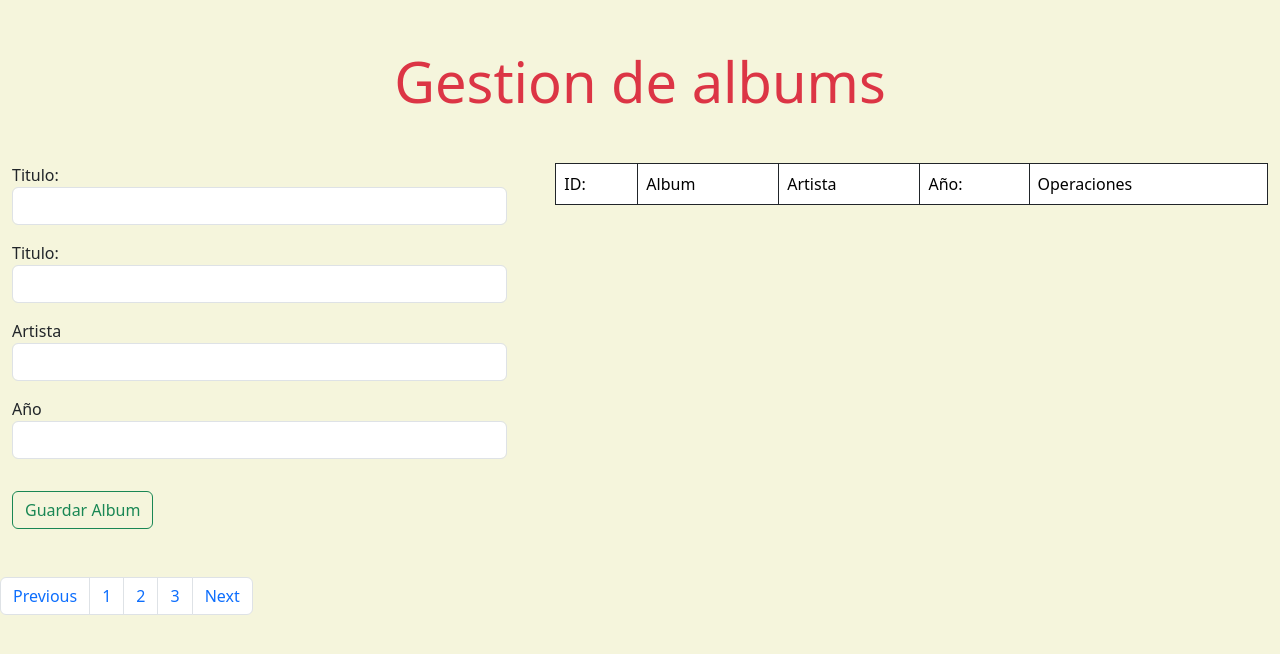
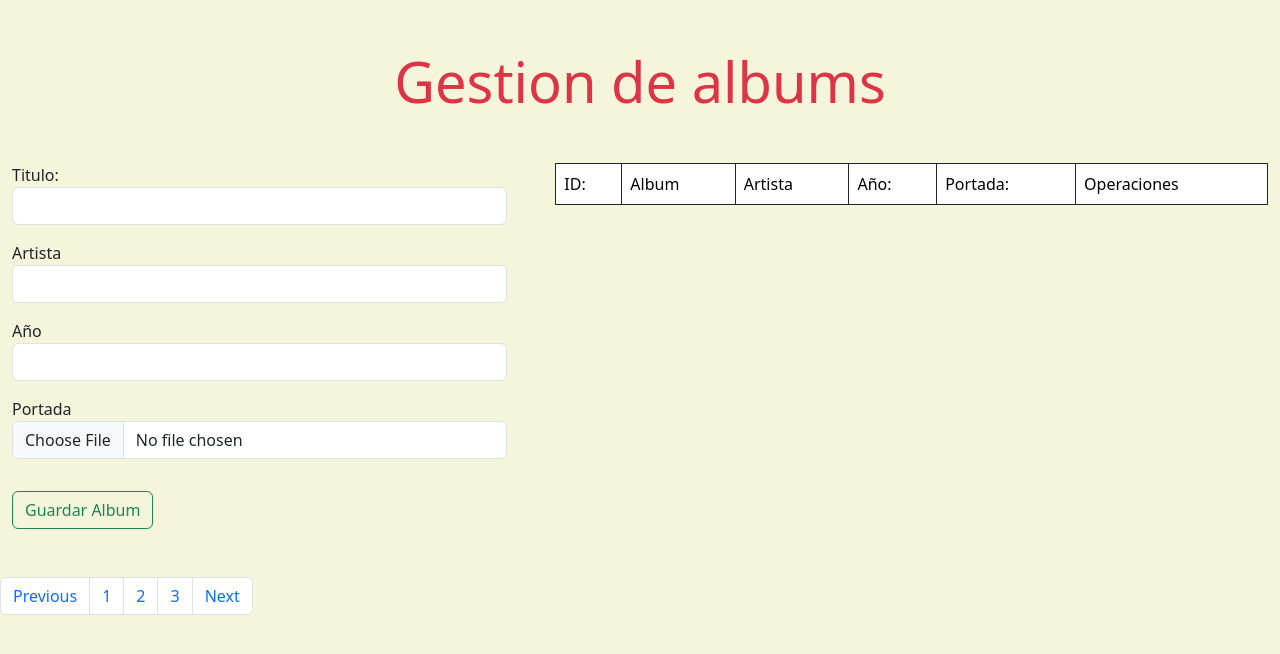
Before and after one commit to cristopher-loyola/POO195, a Flask app: page / in a window 1280 px wide. Shown: the part 56-710 px from the top of the page. Run offline with Flask 3, Linux system fonts and the light colour scheme; data that the repository does not hold is empty; some libraries are stand-ins or nearby versions.

Commit message:
practica terminada

```diff
--- a/vistas/app.py
+++ b/vistas/app.py
@@ -1,28 +1,38 @@
-from flask import Flask, request, render_template, url_for, redirect, flash
+from flask import Flask, request, render_template, redirect, url_for, flash
 from flask_mysqldb import MySQL
+import os
+from werkzeug.utils import secure_filename
+from flask import send_from_directory
 
 app = Flask(__name__)
 app.config['MYSQL_HOST'] = 'localhost'
 app.config['MYSQL_USER'] = 'root'
 app.config['MYSQL_PASSWORD'] = ''
 app.config['MYSQL_DB'] = 'bdflask'
-
+app.config['UPLOAD_FOLDER'] = 'C:/Users/USUARIO/Downloads/pruebas flask/POO195/vistas/static/uploads'
 app.secret_key = 'mysecretkey'
+app.config['ALLOWED_EXTENSIONS'] = {'png', 'jpg'}
 
 mysql = MySQL(app)
 
-# Manejo de excepciones
+def allowed_file(filename):
+    return '.' in filename and filename.rsplit('.', 1)[1].lower() in app.config['ALLOWED_EXTENSIONS']
+
+@app.route('/uploads/<filename>')
+def uploaded_file(filename):
+    return send_from_directory(app.config['UPLOAD_FOLDER'], filename)
+
 @app.errorhandler(404)
-def paginano(e):
-    return 'Revisar tu sintaxis: No encontré nada'
+def pagina_no_encontrada(e):
+    return 'Revisa tu sintaxis: No encontré nada'
 
 @app.route('/')
 def index():
     try:
-        cursor = mysql.connection.cursor()
-        cursor.execute('SELECT * FROM albums')
-        consultaA = cursor.fetchall()
-        print(consultaA)
+        with mysql.connection.cursor() as cursor:
+            cursor.execute('SELECT * FROM albums')
+            consultaA = cursor.fetchall()
+
         return render_template('index.html', albums=consultaA)
     except Exception as e:
         print(e)
@@ -31,28 +41,33 @@ def index():
 @app.route('/GuardarAlbum', methods=['POST'])
 def guardarAlbum():
     if request.method == 'POST':
-        try:
-            Fnombre = request.form['txtTitulo']
-            Fartista = request.form['txtArtista']
-            Fanio = request.form['txtAnio']
+        Ftitulo = request.form['txtTitulo']
+        Fartista = request.form['txtArtista']
+        Fanio = request.form['txtAnio']
+        file = request.files['portada']
 
-            # Enviamos a la BD
+        if file and allowed_file(file.filename):
+            filename = secure_filename(file.filename)
+            file.save(os.path.join(app.config['UPLOAD_FOLDER'], filename)) # Guardar archivo en la ruta especificada
+
             cursor = mysql.connection.cursor()
-            cursor.execute('INSERT INTO albums(titulo, artista, anio) VALUES(%s, %s, %s)', (Fnombre, Fartista, Fanio))
+            cursor.execute('INSERT INTO albums(titulo, artista, anio, portada) VALUES(%s, %s, %s, %s)', (Ftitulo, Fartista, Fanio, filename))
             mysql.connection.commit()
-            flash('Álbum guardado correctamente')
-            return redirect(url_for('index'))
+            flash('Álbum guardado correctamente', 'success')
+        else:
+            cursor = mysql.connection.cursor()
+            cursor.execute('INSERT INTO albums(titulo, artista, anio, portada) VALUES(%s, %s, %s, %s)', (Ftitulo, Fartista, Fanio, None))
+            mysql.connection.commit()
+            flash('Error al guardar el álbum: ' + str(e), 'error')
 
-        except Exception as e:
-            flash('Error al guardar el álbum: ' + str(e))
-            return redirect(url_for('index'))
+        return redirect(url_for('index'))
 
 @app.route('/editar/<id>')
 def editar(id):
-    cur= mysql.connection.cursor()
-    cur.execute('select * from albums where idAlbum=%s',[id])
-    albumE= cur.fetchone()
-    return render_template('editar.html', album= albumE)
+    cur = mysql.connection.cursor()
+    cur.execute('SELECT * FROM albums WHERE idAlbum=%s', [id])
+    albumE = cur.fetchone()
+    return render_template('editar.html', album=albumE)
 
 @app.route('/ActualizarAlbum/<id>', methods=['POST'])
 def ActualizarAlbum(id):
@@ -61,31 +76,38 @@ def ActualizarAlbum(id):
             Ftitulo = request.form['txtTitulo']
             Fartista = request.form['txtArtista']
             Fanio = request.form['txtAnio']
+            file = request.files['portada']
 
-            # Enviamos a la BD
             cursor = mysql.connection.cursor()
-            cursor.execute('UPDATE albums set titulo=%s , artista=%s , anio=%s where idAlbum=%s', (Ftitulo, Fartista, Fanio, id))
+
+            if file and allowed_file(file.filename):
+                filename = secure_filename(file.filename)
+                file.save(os.path.join(app.config['UPLOAD_FOLDER'], filename))
+                cursor.execute('UPDATE albums SET titulo=%s, artista=%s, anio=%s, portada=%s WHERE idAlbum=%s', (Ftitulo, Fartista, Fanio, filename, id))
+            else:
+                cursor.execute('UPDATE albums SET titulo=%s, artista=%s, anio=%s WHERE idAlbum=%s', (Ftitulo, Fartista, Fanio, id))
+
             mysql.connection.commit()
-            flash('Álbum editado correctamente')
-            return redirect(url_for('index'))
+            flash('Álbum editado correctamente', 'info')
 
         except Exception as e:
             flash('Error al guardar el álbum: ' + str(e))
-            return redirect(url_for('index'))
 
+        return redirect(url_for('index'))  # Asegúrate de devolver una respuesta
 
-@app.route('/eliminar/<id>')
+@app.route('/eliminar/<int:id>')
 def eliminar(id):
     try:
-        cur = mysql.connection.cursor()
-        cur.execute('DELETE FROM albums WHERE idAlbum = %s', [id])
-        mysql.connection.commit()
-        flash('Álbum eliminado correctamente')
-        return redirect(url_for('index'))
-    except Exception as e:
-        flash('Error al eliminar el álbum: ' + str(e))
+        with mysql.connection.cursor() as cur:
+            cur.execute('DELETE FROM albums WHERE idAlbum = %s', [id])
+            mysql.connection.commit()
+
+        flash('Álbum eliminado correctamente', 'success')
         return redirect(url_for('index'))
 
+    except Exception as e:
+        flash('Error al eliminar el álbum: ' + str(e), 'error')
+        return redirect(url_for('index'))
 
 if __name__ == '__main__':
-    app.run(port=10000, debug=True)
+    app.run(port=14000, debug=True)
--- a/vistas/templates/index.html
+++ b/vistas/templates/index.html
@@ -1,104 +1,86 @@
-{%extends "plantilla.html"%}
-{%block body%}
+{% extends "plantilla.html" %}
+{% block body %}
 <!-- mensaje con jinja -->
-{%with msj= get_flashed_messages() %}
+{% with msj = get_flashed_messages() %}
     {% if msj %}
         {% for mensaje in msj %}
-
-
-
-
-
-
             <script>
                 Swal.fire({
                     title: "Correcto",
                     text: "Album guardado con exito",
                     icon: "success"
-        });</script>
-
-    {%endfor%}
-    {%endif%}
-    {%endwith%}
+                });
+            </script>
+        {% endfor %}
+    {% endif %}
+{% endwith %}
 <h2 class="text-center mt-5 mb-5 display-4 text-danger">Gestion de albums</h2>
 
 <div class="row">
     <div class="col-md-5">
-            <!--aqui va el formulario -->
+        <!-- aqui va el formulario -->
 
         <div class="container">
 
-            <form action="/GuardarAlbum" method="post">
+            <form action="/GuardarAlbum" method="post" enctype="multipart/form-data">
 
                 <div class="mb-3">
                     <label>Titulo:</label>
-                <input type="text" name="txtTitulo" class="form-control">
-
-
-            </div>
-
-
-            <div class="mb-3">
-                <label>Titulo:</label>
-                <input type="text" name="txtTitulo" class="form-control">
+                    <input type="text" name="txtTitulo" class="form-control" required>
                 </div>
 
                 <div class="mb-3">
                     <label>Artista</label>
-                <input type="text" name="txtArtista" class="form-control">
+                    <input type="text" name="txtArtista" class="form-control" required>
                 </div>
 
                 <div class="mb-3">
                     <label>Año</label>
-                <input type="number" name="txtAnio" class="form-control">
-
+                    <input type="number" name="txtAnio" class="form-control" required>
                 </div>
 
+                <div class="mb-3">
+                    <label>Portada</label>
+                    <input type="file" name="portada" class="form-control" accept=".jpg,.jpeg,.png" required>
+                </div>
 
-
-
-                <button type="submit" class="btn btn-outline-success mt-3 mb-5" >Guardar Album</button>
+                <button type="submit" class="btn btn-outline-success mt-3 mb-5">Guardar Album</button>
             </form>
         </div>
-        </div>  <!--cierra va el formulario -->
+    </div> <!-- cierra va el formulario -->
+
     <div class="col-md-7">
-            <!--aqui va la tabla -->
+        <!-- aqui va la tabla -->
         <div class="container">
-
             <table class="table table-bordered border-dark">
                 <thead>
                     <tr>
                         <td>ID:</td>
                         <td>Album</td>
                         <td>Artista</td>
-                        <td>Año: </td>
+                        <td>Año:</td>
+                        <td>Portada:</td>
                         <td>Operaciones</td>
                     </tr>
                 </thead>
-
+                <tbody>
+                    {% for album in albums %}
+                    <tr>
+                        <td>{{ album.0 }}</td>
+                        <td>{{ album.1 }}</td>
+                        <td>{{ album.2 }}</td>
+                        <td>{{ album.3 }}</td>
+                        <td><img src="{{ album.4 }}" alt="Portada" style="width: 100px; height: auto;"></td>
+                        <td>
+                            <a href="/editar/{{ album.0 }}" class="btn btn-secondary">Editar</a>
+                            <a href="/eliminar/{{ album.0 }}" class="btn btn-dark" onclick="return eliminar()">Borrar</a>
+                        </td>
+                    </tr>
+                    {% endfor %}
+                </tbody>
+            </table>
+        </div> <!-- cierra la tabla -->
+    </div>
 </div>
 
-
-        <tbody>
-            {%for album in albums %}
-            <tr>
-            <td>{{album.0}}</td>
-            <td>{{album.1}}</td>
-            <td>{{album.2}}</td>
-            <td>{{album.3}}</td>
-            <td><a href="/editar/{{album.0}}" class="btn btn-secondary"> Editar</a>
-
-            <a href="/eliminar/{{album.0}}"class="btn btn-dark" onclick="return eliminar()"> Borrar</a></td>
-
-            {%endfor%}
-        </tr>
-        </tbody>
-        </table>
-        </div>  <!--cierra la tabla -->
-
-    </div>
-
-
-
-
-    {%endblock%}
+{% endblock %}
```
Also changed, not shown: vistas/templates/editar.html (+18 -15 lines), vistas/static/uploads/fondo-aesthetic-cielo-noche.jpg (added), vistas/static/uploads/pngtree-abstract-blue-pink-background-image_264187.jpg (added), vistas/static/uploads/simple-abstrak-background-free-photo.jpg (added). Lines whose indentation alone changed are shown as unchanged.
